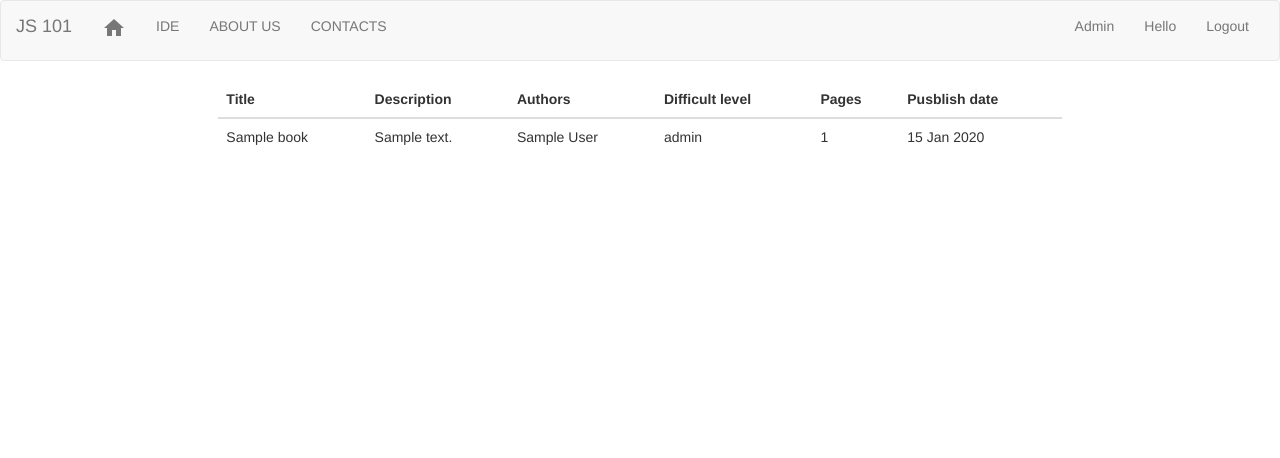
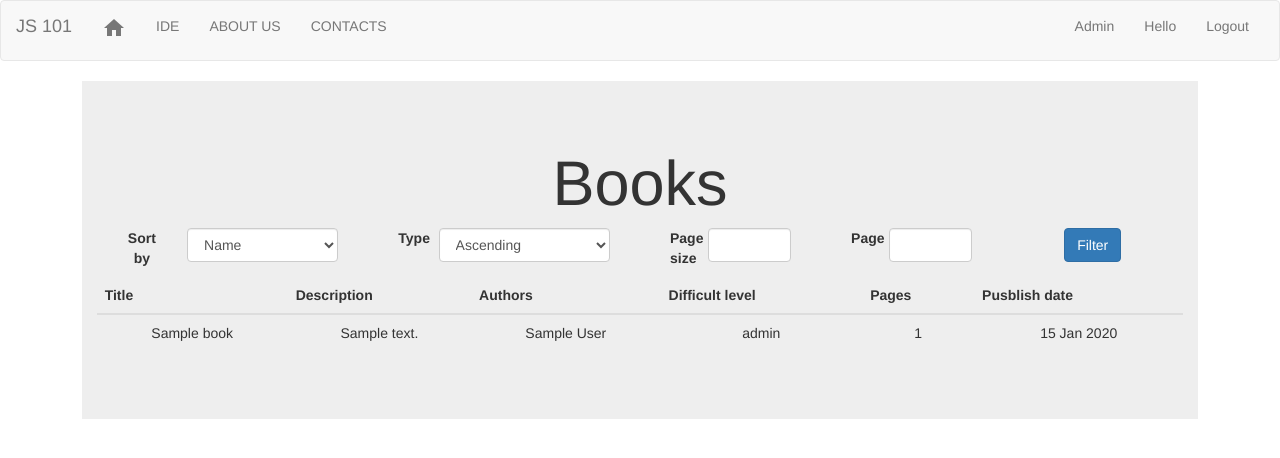
Before and after one commit to Telerik-Academy-Team5/JS-101, a Node project: template JS-101/server/views/pages/books.jade in a window 1280 px wide. Shown: the top 458 px of the page. Run offline with Node 20 templates, Linux system fonts and the light colour scheme; the template is opened without the code that fills it: most values are stand-ins (such as "Sample title", 1, 10 or a date in 2020); some libraries are stand-ins or nearby versions.

Commit message:
Edit books.jade and books-controller.js

```diff
--- a/JS-101/server/views/pages/books.jade
+++ b/JS-101/server/views/pages/books.jade
@@ -1,18 +1,54 @@
 extends ../shared/layout
 block main-content
     .row
-        .col-md-8.col-md-offset-2
-            table.table.table-hover
-                thead
-                    tr
-                        each title in ['Title', 'Description', 'Authors', 'Difficult level', 'Pages', 'Pusblish date']
-                            th= title
-                    tbody
-                        each book in books
-                            tr
-                                td= book.title
-                                td= book.description
-                                td= book.authors
-                                td= book.difficultLevel
-                                td= book.pages
-                                td= book.publishDate
+        div(class='row' ng-controller='ProductsController as vm')
+            .col-md-10.col-md-offset-1.jumbotron.text-center
+                h1 Books
+                .col-md-3
+                    .form-group
+                        label(class='col-md-3 control-label', for='sortby')
+                            | Sort by
+                        .col-md-9
+                            select(class='form-control', id='sortby', ng-model='vm.request.sortBy')
+                                option(value='name') Name
+                                option(value='difficultLevel') Difficult level
+                                option(value='pages') Pages
+                                option(value='publishDate') Publish date
+                .col-md-3
+                    .form-group
+                        label(class='col-md-2 control-label', for='type')
+                            | Type
+                        .col-md-10
+                            select(class='form-control', id='type', ng-model='vm.request.type')
+                                option(value='asc') Ascending
+                                option(value='desc') Descending
+                .col-md-2
+                    .form-group
+                        label(class='col-md-3 control-label', for='pageSize')
+                            | Page size
+                        .col-md-9
+                            input(type='number', class='form-control', id='pageSize', ng-model='vm.request.pageSize')
+                .col-md-2
+                    .form-group
+                        label(class='col-md-3 control-label', for='page')
+                            | Page
+                        .col-md-9
+                            input(type='number', class='form-control', id='page', ng-model='vm.request.page')
+                .col-md-2
+                    .form-group
+                        button(class='btn btn-primary btn-raised' ng-click='vm.filterProducts()') Filter
+                <br>
+                table.table.table-hover
+                    thead
+                        tr
+                            each title in ['Title', 'Description', 'Authors', 'Difficult level', 'Pages', 'Pusblish date']
+                                th= title
+                        tbody
+                            each book in books
+                                tr
+                                    td= book.title
+                                    td= book.description
+                                    td= book.authors
+                                    td= book.difficultLevel
+                                    td= book.pages
+                                    td= book.publishDate
```
Also changed, not shown: JS-101/server/controllers/books-controller.js (line endings or trailing spaces).
